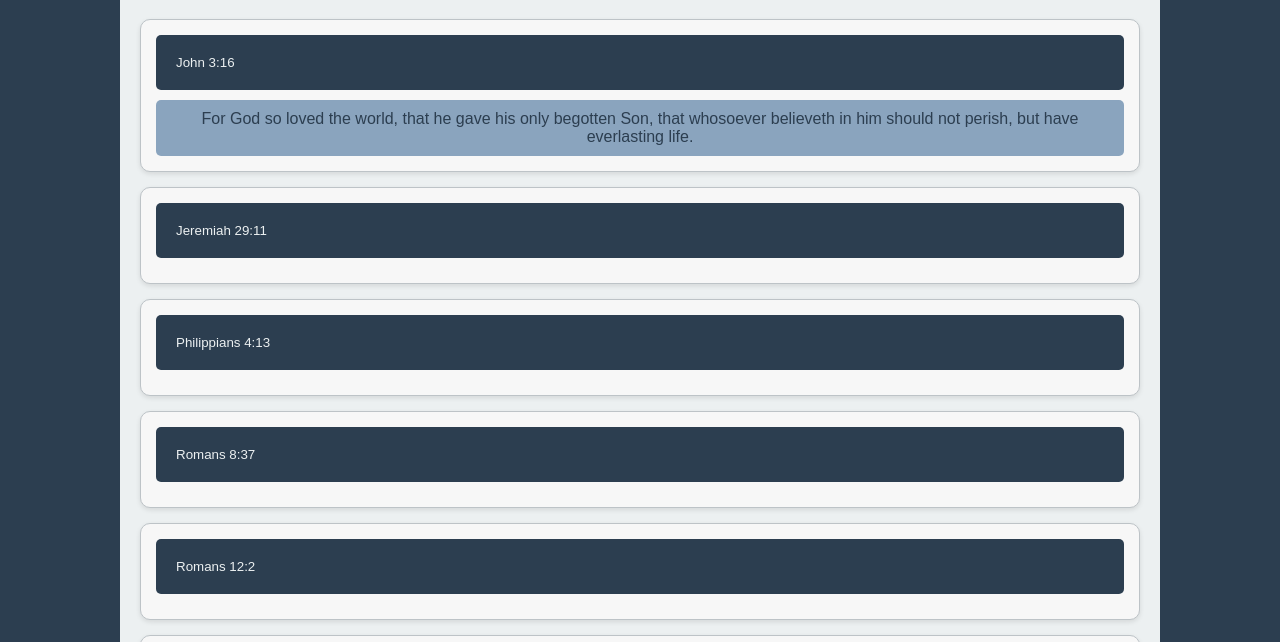
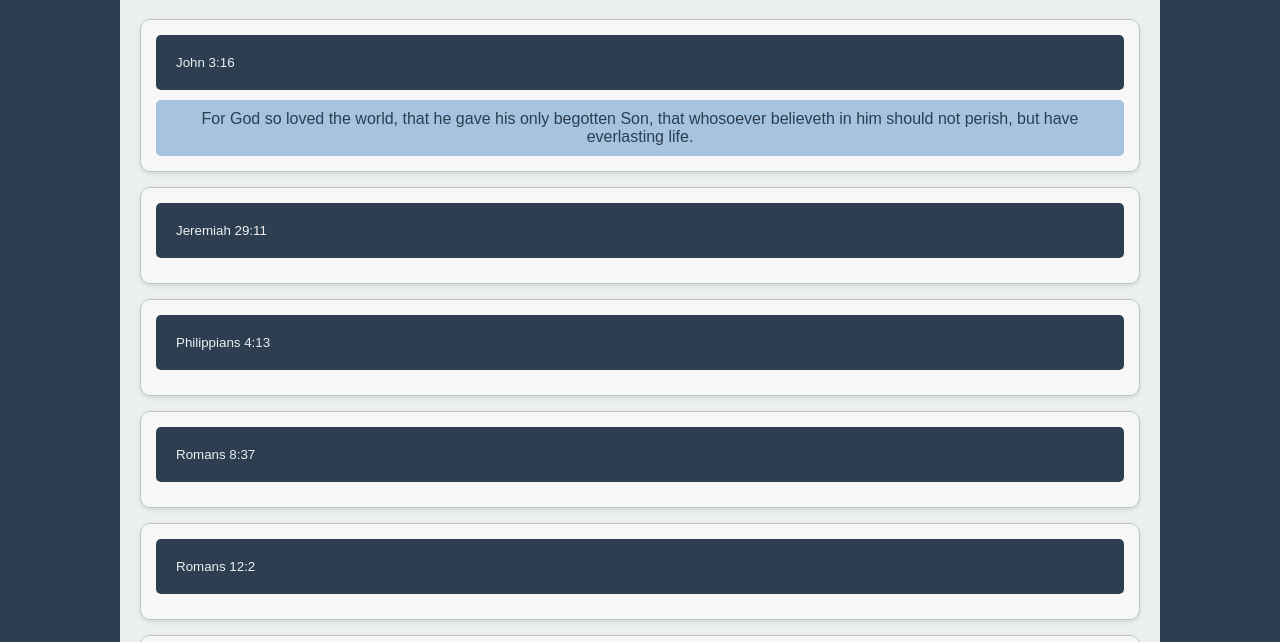
Before and after one commit to CodependentLLC/bible_verses, a website: page index.html in a window 1280 px wide. Both pictures are taken after a click on the button "John 3:16". Shown: the part 81-723 px from the top of the page. Drawn offline with Linux system fonts and the light colour scheme.

Commit message:
Updated styles

```diff
--- a/styles/styles.css
+++ b/styles/styles.css
@@ -47,7 +47,7 @@ body {
 .verse-text {
   display: none; /* Hidden by default */
   padding: 10px;
-  background-color: #8aa4be;
+  background-color: #a6c3e0;
   border-radius: 5px;
 }
 
```
